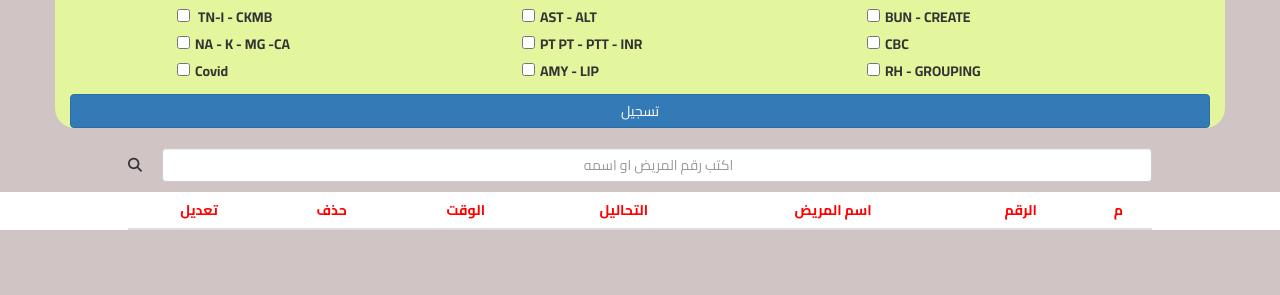
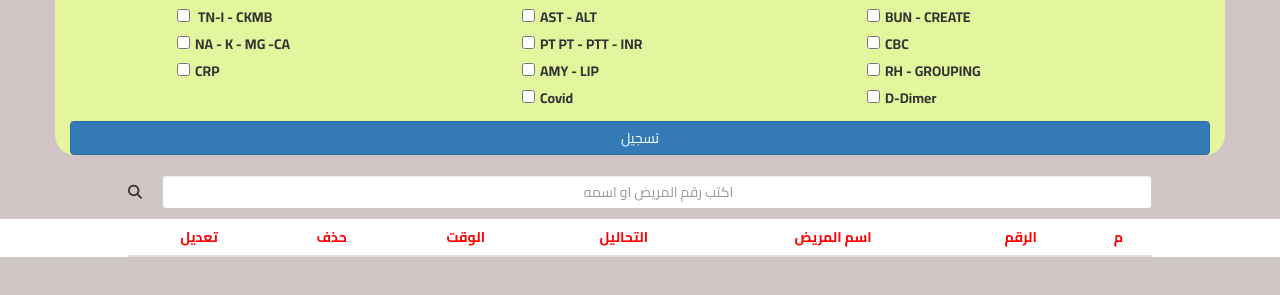
Before and after one commit to maged-atef/SalesApp, a plain HTML site: page index.html in a window 1280 px wide. Shown: the part 183-478 px from the top of the page. Drawn offline with Linux system fonts and the light colour scheme.

Commit message:
Update index.html

```diff
--- a/index.html
+++ b/index.html
@@ -64,6 +64,10 @@
                 id="RH - GROUPING" /></label>
             <label for="">
               AMY - LIP<input type="checkbox" name="AMY - LIP" value="AMY - LIP" id="AMY - LIP" /></label>
+             <label for="">
+             CRP<input type="checkbox" name="CRP" value="CRP" id="CRP" /></label>
+            <label for="">
+             D-Dimer<input type="checkbox" name=" D-Dimer" value=" D-Dimer" id=" D-Dimer" /></label>
             <label for="">
               Covid<input type="checkbox" name="Covid" value="Covid" id="Covid" /></label>
           </div>
```
